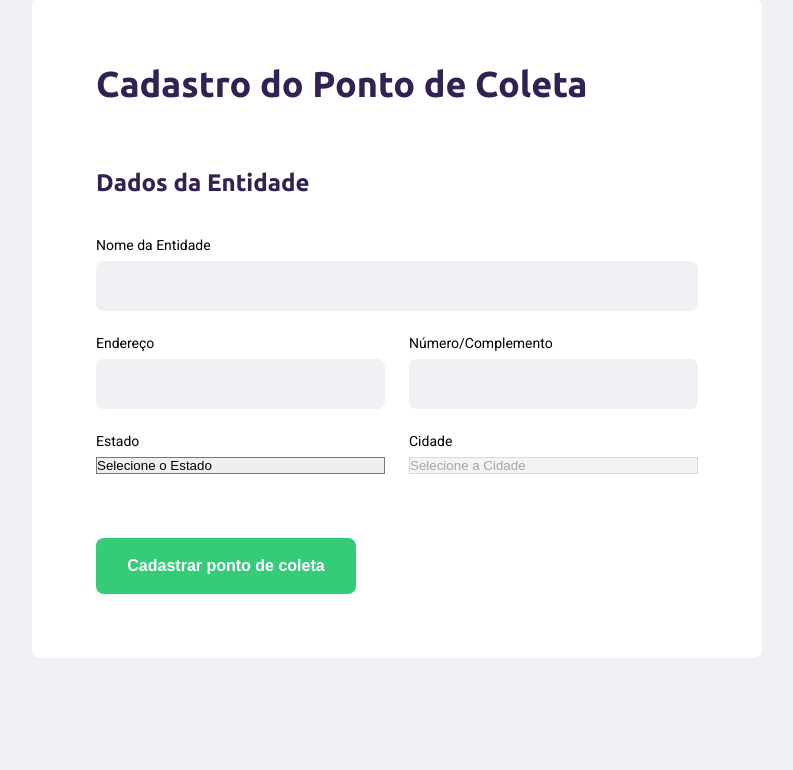
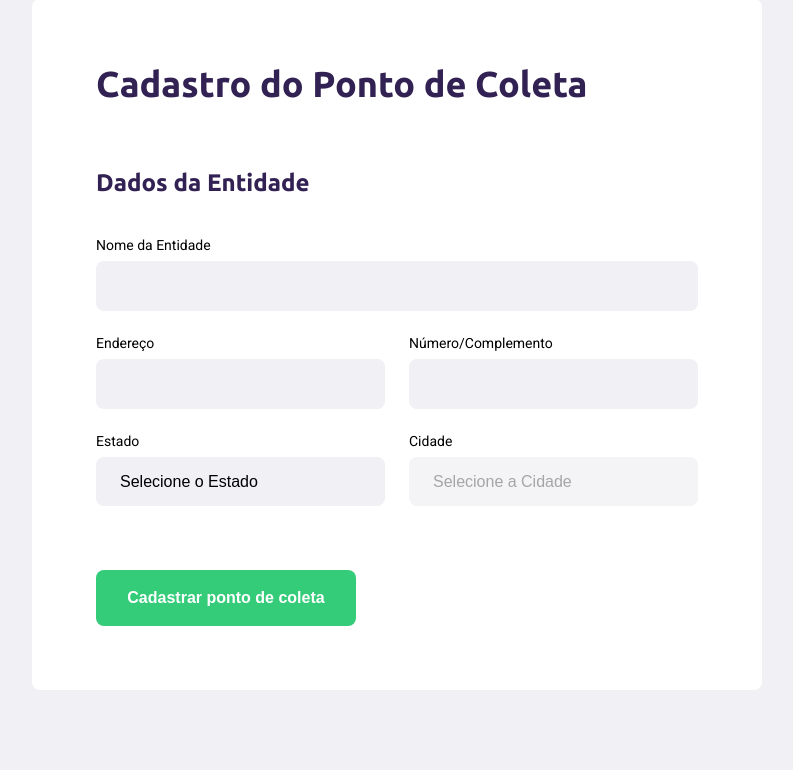
Before and after one commit to itsvickie/nlwStarter, a PHP site: page /create-point.html in a window 1280 px wide. Shown: the part 173-943 px from the top of the page, without its empty margins (243-1036 px from the left). Before the commit the page ends 831 px from the top, so only its background shows below. Run offline with PHP 8.4, Linux system fonts and the light colour scheme.

Commit message:
Correção de Bugs

```diff
--- a/create-point.html
+++ b/create-point.html
@@ -7,9 +7,9 @@
 
     <link href="https://fonts.googleapis.com/css2?family=Roboto&family=Ubuntu:wght@700&display=swap" rel="stylesheet">
 
-    <link rel="stylesheet" href="/style/main.css">
-    <link rel="stylesheet" href="/style/create-point.css">
-    <link rel="stylesheet" href="/style/resposive.css">
+    <link rel="stylesheet" href="./style/main.css">
+    <link rel="stylesheet" href="./style/create-point.css">
+    <link rel="stylesheet" href="./style/resposive.css">
 </head>
 <body>
     <div id="page-create-point">
@@ -70,6 +70,6 @@
         </form>
     </div>
 
-    <script src="/script/create-point.js"></script>
+    <script src="./script/create-point.js"></script>
 </body>
 </html>
--- a/script/create-point.js
+++ b/script/create-point.js
@@ -1,9 +1,10 @@
 function populateUFs(){
     const ufSelected = document.querySelector("select[name=uf]");
+
     fetch("https://servicodados.ibge.gov.br/api/v1/localidades/estados")
     .then( res => res.json() )
     .then( states => {
-        for (state of states){
+        for (const state of states){
             ufSelected.innerHTML += `<option value="${state.id}">${state.nome}</option>`;
         }
     });
@@ -13,7 +14,11 @@ populateUFs();
 
 function getCities(event){
     const citySelected = document.querySelector("select[name=city]");
+    const stateInput = document.querySelector("input[name=state]");
+
     const ufValue = event.target.value;
+
+    stateInput.value = event.target.options[event.target.selectedIndex].text;
 
     const url = `https://servicodados.ibge.gov.br/api/v1/localidades/estados/${ufValue}/municipios`;
 
--- a/style/create-point.css
+++ b/style/create-point.css
@@ -70,9 +70,18 @@ form input {
     font-size: 16px;
     border-radius: 8px;
     outline: none;
+    -webkit-appearance: none;
+    -moz-appearance: none;
+    appearance: none;
 }
 
 form select {
+    background-color: #f0f0f5;
+    border: 0;
+    padding: 16px 24px;
+    font-size: 16px;
+    border-radius: 8px;
+    outline: none;
     -webkit-appearance: none;
     -moz-appearance: none;
     appearance: none;
```
